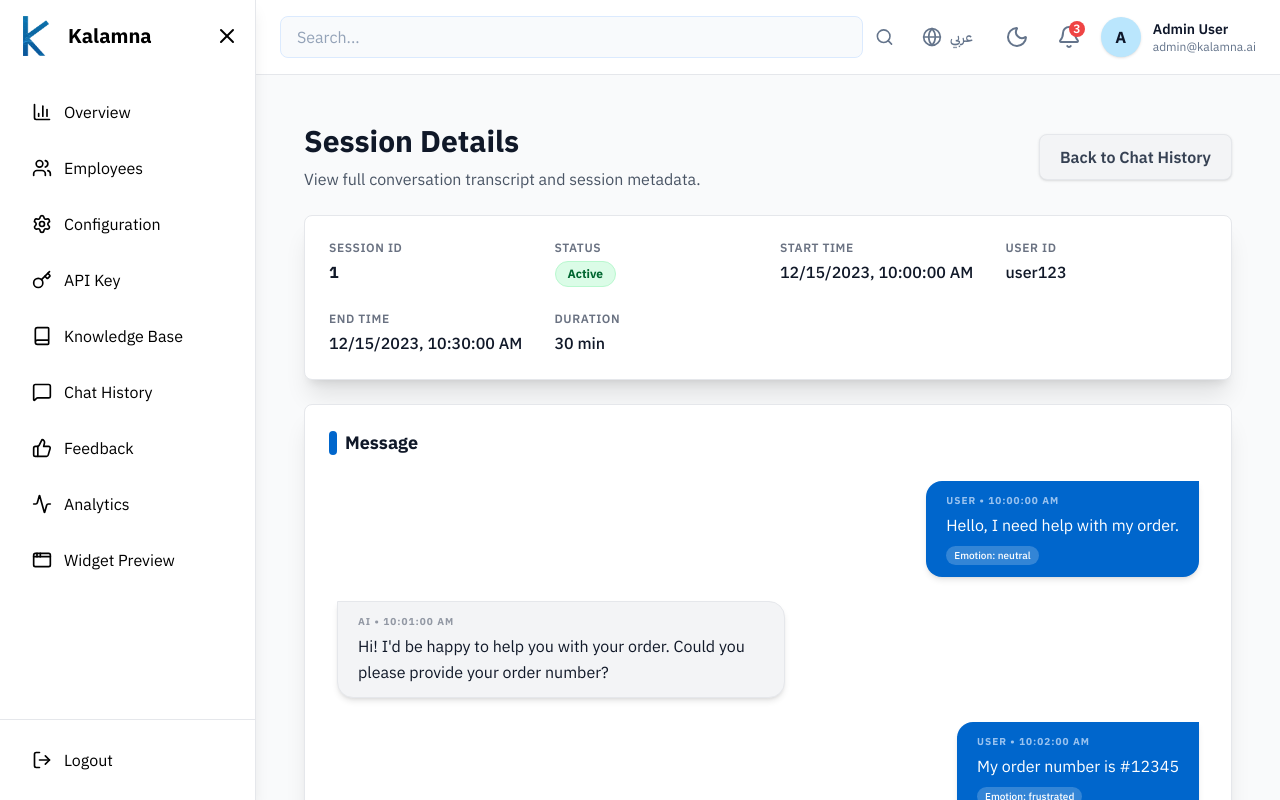
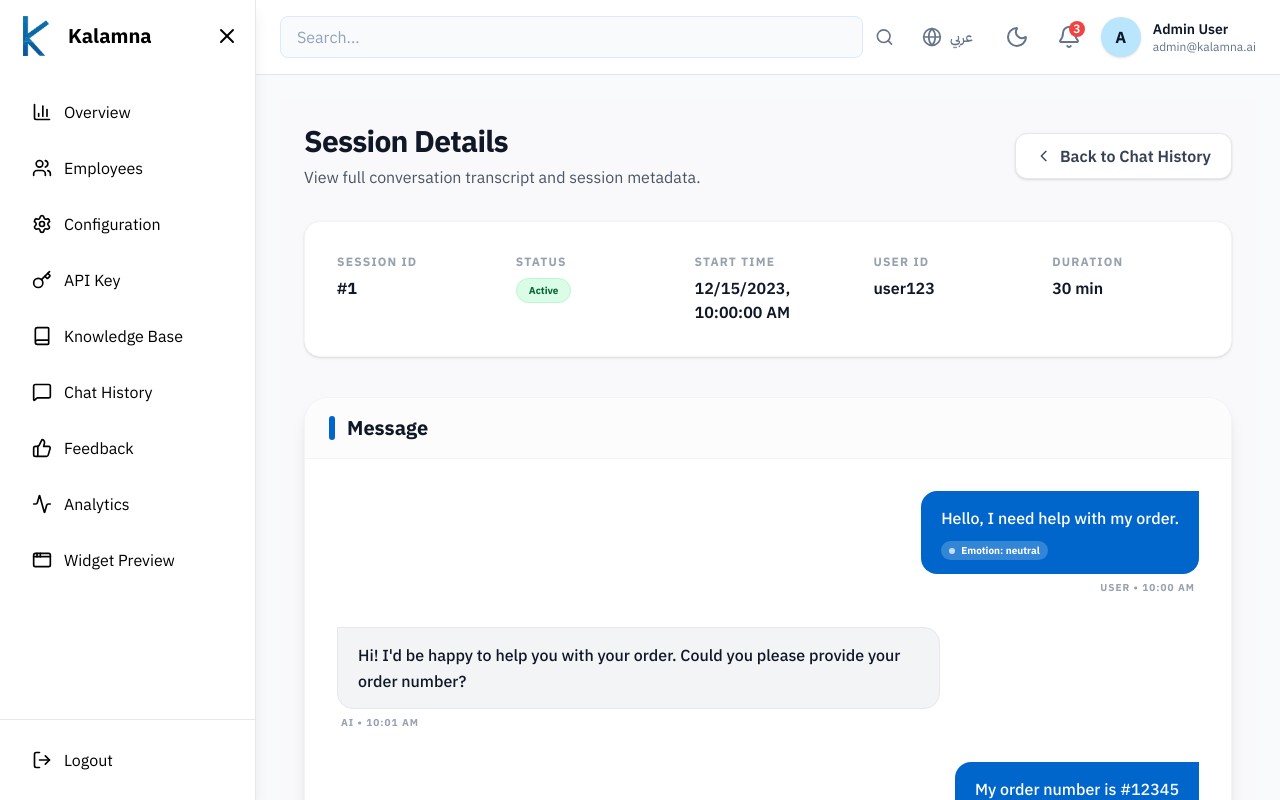
Before and after one commit to Kalamna/Kalamna-Dashboard, a React (Vite) app: page /chat-history/session/1 in a window 1280 px wide. Built offline with nearby package versions, Linux system fonts and the light colour scheme; sample sign-in values are in the browser's storage.

Commit message:
feat: core dashboard routing with authentication and initial sections for chat history, employees, and knowledge base.

```diff
--- a/src/components/knowledge-base/KnowledgeSection.tsx
+++ b/src/components/knowledge-base/KnowledgeSection.tsx
@@ -93,7 +93,8 @@ export const KnowledgeCard: React.FC<KnowledgeCardProps> = ({
                 |
               </span>
               <span
-                className={`px-2 py-0.5 rounded-full border text-[10px] sm:text-xs font-medium ${status === "active"
+                className={`px-2 py-0.5 rounded-full border text-[10px] sm:text-xs font-medium ${
+                  status === "active"
                     ? "bg-green-100 text-green-800 border-green-200 dark:bg-green-500/20 dark:text-green-400 dark:border-green-500/30"
                     : "bg-red-100 text-red-700 border-red-200 dark:bg-red-500/20 dark:text-red-400 dark:border-red-500/30"
                 }`}
@@ -226,7 +227,8 @@ export const KnowledgeList: React.FC = () => {
               <button
                 key={page}
                 onClick={() => setCurrentPage(page)}
-                className={`flex items-center gap-2 px-3 sm:px-4 py-2 rounded-md text-sm font-medium transition-all duration-200 whitespace-nowrap active:scale-95 shadow-sm border ${currentPage === page
+                className={`flex items-center gap-2 px-3 sm:px-4 py-2 rounded-md text-sm font-medium transition-all duration-200 whitespace-nowrap active:scale-95 shadow-sm border ${
+                  currentPage === page
                     ? "bg-[#0066cc] hover:bg-[#0052a3] dark:bg-[#3b82f6] dark:hover:bg-[#2563eb] text-white border-transparent"
                     : "bg-white dark:bg-[#0a1929] text-gray-700 dark:text-gray-300 border-[#e5e7eb] dark:border-[#1e3a5f] hover:bg-gray-50 dark:hover:bg-[#1a2f45]"
                 }`}
--- a/src/pages/auth/LoginPage.tsx
+++ b/src/pages/auth/LoginPage.tsx
@@ -4,6 +4,7 @@ import { BsMoon } from "react-icons/bs";
 import { useTranslation } from "react-i18next";
 import { useLanguage } from "../../context/LanguageContext";
 import { useDarkMode } from "../../context/DarkModeContext";
+import { useAuth } from "../../context/AuthContext";
 import KalamnaLight from "../../assets/images/KalamnaLight.png";
 import KalamnaDark from "../../assets/images/KalamnaDark.png";
 import "./Login.css";
@@ -20,6 +21,7 @@ const LoginPage = () => {
   const { t, i18n } = useTranslation();
   const { language, changeLanguage } = useLanguage();
   const { darkMode, toggleDarkMode } = useDarkMode();
+  const { login } = useAuth();
 
   useEffect(() => {
     i18n.changeLanguage(language);
@@ -32,6 +34,8 @@ const LoginPage = () => {
 
   const handleLogin = () => {
     if (email && password) {
+      // Set a dummy token to authenticate the user
+      login("dummy-auth-token");
       navigate("/dashboard");
     }
   };
--- a/src/pages/chat-history/ChatSessionPage.tsx
+++ b/src/pages/chat-history/ChatSessionPage.tsx
@@ -65,10 +65,10 @@ export const ChatSessionPage = () => {
   };
 
   return (
-    <div className="p-6 max-w-full overflow-x-hidden">
-      <div className="flex flex-col sm:flex-row justify-between items-start sm:items-center gap-4 mb-6">
-        <div className="space-y-2">
-          <h1 className="text-2xl sm:text-3xl font-bold text-gray-900 dark:text-white">
+    <div className="p-4 sm:p-6 max-w-7xl mx-auto overflow-x-hidden bg-gray-50/50 dark:bg-transparent min-h-screen">
+      <div className="flex flex-col sm:flex-row justify-between items-start sm:items-center gap-4 mb-8">
+        <div className="space-y-1.5">
+          <h1 className="text-2xl sm:text-3xl font-bold text-gray-900 dark:text-white tracking-tight">
             {t("sessionDetails")}
           </h1>
           <p className="text-sm sm:text-base text-gray-600 dark:text-gray-400">
@@ -80,133 +80,171 @@ export const ChatSessionPage = () => {
         </div>
         <button
           onClick={handleBack}
-          className="flex items-center gap-2 bg-gray-100 hover:bg-gray-200 dark:bg-[#0a1929] dark:hover:bg-[#1a2f45] text-gray-700 dark:text-gray-300 px-4 sm:px-5 py-2.5 rounded-lg transition-all duration-200 font-semibold shadow-sm hover:shadow-md active:scale-95 text-sm sm:text-base whitespace-nowrap border border-gray-200 dark:border-[#1e3a5f]"
+          className="group flex items-center gap-2 bg-white dark:bg-[#0d1f2d] hover:bg-gray-50 dark:hover:bg-[#1a2f45] text-gray-700 dark:text-gray-300 px-4 sm:px-5 py-2.5 rounded-xl transition-all duration-200 font-semibold shadow-sm hover:shadow-md active:scale-95 text-sm sm:text-base whitespace-nowrap border border-gray-200 dark:border-[#1e3a5f]"
         >
+          <svg
+            className="w-4 h-4 transition-transform group-hover:-translate-x-1"
+            fill="none"
+            stroke="currentColor"
+            viewBox="0 0 24 24"
+          >
+            <path
+              strokeLinecap="round"
+              strokeLinejoin="round"
+              strokeWidth="2"
+              d="M15 19l-7-7 7-7"
+            />
+          </svg>
           {t("backToChatHistory")}
         </button>
       </div>
 
-      {/* Session Header */}
-      <div className="bg-white dark:bg-[#0d1f2d] rounded-lg shadow-xl p-6 mb-6 border border-gray-200 dark:border-[#1e3a5f]">
-        <div className="grid grid-cols-1 md:grid-cols-2 lg:grid-cols-4 gap-6">
+      {/* Session Metadata Grid */}
+      <div className="sm:bg-white dark:sm:bg-[#0d1f2d] rounded-2xl sm:shadow-sm sm:border border-gray-100 dark:border-[#1e3a5f] p-4 sm:p-8 mb-10">
+        <div className="grid grid-cols-2 md:grid-cols-3 lg:grid-cols-5 gap-y-6 gap-x-4 sm:gap-8">
           <div>
-            <label className="block text-xs font-semibold text-gray-500 dark:text-gray-400 uppercase tracking-wider mb-1">
+            <label className="block text-[10px] sm:text-xs font-bold text-gray-400 dark:text-gray-500 uppercase tracking-widest mb-1.5">
               {t("sessionId")}
             </label>
-            <p className="text-gray-900 dark:text-white font-bold">
-              {session.id}
+            <p className="text-gray-900 dark:text-white font-bold text-base">
+              #{session.id}
             </p>
           </div>
           <div>
-            <label className="block text-xs font-semibold text-gray-500 dark:text-gray-400 uppercase tracking-wider mb-1">
+            <label className="block text-[10px] sm:text-xs font-bold text-gray-400 dark:text-gray-500 uppercase tracking-widest mb-1.5">
               {t("sessionStatus")}
             </label>
+            <div>
               <span
-              className={`inline-flex px-3 py-1 text-xs font-bold rounded-full border ${
+                className={`inline-flex px-3 py-1 text-[10px] font-bold rounded-full border ${
                   session.status === "active"
-                  ? "bg-green-100 text-green-800 border-green-200 dark:bg-green-500/20 dark:text-green-400 dark:border-green-500/30"
+                    ? "bg-green-100 text-green-800 border-green-200 dark:bg-green-500/10 dark:text-green-400 dark:border-green-500/20"
                     : session.status === "pending"
-                    ? "bg-yellow-100 text-yellow-800 border-yellow-200 dark:bg-yellow-500/20 dark:text-yellow-400 dark:border-yellow-500/30"
-                    : "bg-gray-100 text-gray-800 border-gray-200 dark:bg-gray-500/20 dark:text-gray-400 dark:border-gray-500/30"
+                      ? "bg-yellow-100 text-yellow-800 border-yellow-200 dark:bg-yellow-500/10 dark:text-yellow-400 dark:border-yellow-500/20"
+                      : "bg-gray-100 text-gray-800 border-gray-200 dark:bg-gray-500/10 dark:text-gray-400 dark:border-gray-500/20"
                 }`}
               >
                 {t(session.status)}
               </span>
             </div>
-          <div>
-            <label className="block text-xs font-semibold text-gray-500 dark:text-gray-400 uppercase tracking-wider mb-1">
+          </div>
+          <div className="col-span-2 sm:col-span-1">
+            <label className="block text-[10px] sm:text-xs font-bold text-gray-400 dark:text-gray-500 uppercase tracking-widest mb-1.5">
               {t("startTime")}
             </label>
-            <p className="text-gray-900 dark:text-white font-medium">
+            <p className="text-gray-900 dark:text-white font-semibold">
               {new Date(session.startTime).toLocaleString()}
             </p>
           </div>
           <div>
-            <label className="block text-xs font-semibold text-gray-500 dark:text-gray-400 uppercase tracking-wider mb-1">
+            <label className="block text-[10px] sm:text-xs font-bold text-gray-400 dark:text-gray-500 uppercase tracking-widest mb-1.5">
               {t("userId")}
             </label>
-            <p className="text-gray-900 dark:text-white font-medium">
+            <p className="text-gray-900 dark:text-white font-semibold">
               {session.userId}
             </p>
           </div>
-          {session.endTime && (
           <div>
-              <label className="block text-xs font-semibold text-gray-500 dark:text-gray-400 uppercase tracking-wider mb-1">
-                {t("endTime")}
-              </label>
-              <p className="text-gray-900 dark:text-white font-medium">
-                {new Date(session.endTime).toLocaleString()}
-              </p>
-            </div>
-          )}
-          <div>
-            <label className="block text-xs font-semibold text-gray-500 dark:text-gray-400 uppercase tracking-wider mb-1">
+            <label className="block text-[10px] sm:text-xs font-bold text-gray-400 dark:text-gray-500 uppercase tracking-widest mb-1.5">
               {t("duration")}
             </label>
-            <p className="text-gray-900 dark:text-white font-medium">
+            <p className="text-gray-900 dark:text-white font-semibold">
               {session.duration}
             </p>
           </div>
         </div>
       </div>
 
-      {/* Chat Messages */}
-      <div className="bg-white dark:bg-[#0d1f2d] rounded-lg shadow-xl p-6 mb-6 overflow-hidden border border-gray-200 dark:border-[#1e3a5f]">
-        <h2 className="text-lg font-bold mb-6 text-gray-900 dark:text-white flex items-center gap-2">
-          <div className="w-2 h-6 bg-[#0066cc] dark:bg-[#3b82f6] rounded-full"></div>
+      {/* Chat Messages Container */}
+      <div className="sm:bg-white dark:sm:bg-[#0d2133] rounded-3xl sm:shadow-lg sm:border border-gray-100 dark:border-[#1e3a5f] overflow-hidden flex flex-col mb-10">
+        <div className="px-1 sm:px-6 py-4 border-b border-transparent sm:border-gray-100 dark:sm:border-[#1e3a5f] bg-transparent sm:bg-gray-50/50 dark:sm:bg-[#0d1f2d] mb-4 sm:mb-0">
+          <h2 className="text-lg sm:text-xl font-bold text-gray-900 dark:text-white flex items-center gap-3">
+            <div className="w-1.5 h-6 bg-[#0066cc] dark:bg-[#3b82f6] rounded-full"></div>
             {t("messageContent")}
           </h2>
-        <div className="space-y-6 max-h-[500px] overflow-y-auto overflow-x-hidden px-2">
-          {session.messages.map((message) => (
+        </div>
+
+        <div className="p-0 sm:p-8 space-y-8 max-h-[700px] overflow-y-auto overflow-x-hidden scroll-smooth transition-all">
+          {session.messages.map((message) => {
+            const isUser = message.senderType === "user";
+            const isAI = message.senderType === "ai";
+
+            return (
               <div
                 key={message.id}
-              className={`flex ${message.senderType === "user" ? "justify-end" : "justify-start"} w-full`}
+                className={`flex ${isUser ? "justify-end" : "justify-start"} w-full animate-in fade-in slide-in-from-bottom-2 duration-300`}
               >
                 <div
-                className={`max-w-xs lg:max-w-md px-5 py-3 rounded-2xl shadow-md break-words ${
-                  message.senderType === "user"
-                    ? "bg-[#0066cc] dark:bg-[#3b82f6] text-white rounded-tr-none"
-                    : message.senderType === "ai"
-                      ? "bg-gray-100 dark:bg-[#0a1929] text-gray-900 dark:text-white border border-gray-200 dark:border-[#1e3a5f] rounded-tl-none"
-                      : "bg-green-600 dark:bg-green-500/20 text-white dark:text-green-400 border-0 dark:border dark:border-green-500/30 rounded-tl-none"
+                  className={`flex flex-col ${isUser ? "items-end" : "items-start"} max-w-[85%] sm:max-w-[70%]`}
+                >
+                  <div
+                    className={`px-5 py-3.5 rounded-2xl break-words relative transition-all ${
+                      isUser
+                        ? "bg-[#0066cc] dark:bg-[#3b82f6] text-white rounded-tr-none shadow-blue-500/10"
+                        : isAI
+                          ? "bg-gray-100 dark:bg-[#1a2f45] text-gray-900 dark:text-white border border-gray-200 dark:border-[#1e3a5f] rounded-tl-none"
+                          : "bg-green-600 dark:bg-green-500/20 text-white dark:text-green-400 rounded-tl-none"
                     }`}
                   >
-                <div
-                  className={`text-[10px] font-bold uppercase tracking-widest mb-1 opacity-70 ${message.senderType === "user" ? "text-blue-100" : "text-gray-500 dark:text-gray-400"}`}
-                >
-                  {t(message.senderType)} •{" "}
-                  {new Date(message.timestamp).toLocaleTimeString()}
-                </div>
-                <div className="text-sm sm:text-base leading-relaxed">
+                    <div className="text-sm sm:text-base leading-relaxed font-medium">
                       {message.content}
                     </div>
                     {message.emotion && (
                       <div
-                    className={`text-[10px] font-medium mt-2 px-2 py-0.5 rounded-full inline-block ${message.senderType === "user" ? "bg-white/20 text-white" : "bg-gray-200 dark:bg-[#1a2f45] text-gray-700 dark:text-gray-300"}`}
+                        className={`mt-2.5 px-2 py-0.5 rounded-full inline-flex items-center gap-1.5 text-[10px] font-bold ${
+                          isUser
+                            ? "bg-white/20 text-white"
+                            : "bg-gray-200 dark:bg-[#0d1f2d] text-gray-700 dark:text-gray-300"
+                        }`}
                       >
+                        <span className="w-1.5 h-1.5 rounded-full bg-current animate-pulse"></span>
                         {t("detectedEmotion")}: {message.emotion}
                       </div>
                     )}
                   </div>
+                  <div
+                    className={`mt-1.5 text-[10px] font-bold uppercase tracking-widest text-gray-400 dark:text-gray-500 ${isUser ? "mr-1" : "ml-1"}`}
+                  >
+                    {t(message.senderType)} •{" "}
+                    {new Date(message.timestamp).toLocaleTimeString([], {
+                      hour: "2-digit",
+                      minute: "2-digit",
+                    })}
                   </div>
-          ))}
+                </div>
+              </div>
+            );
+          })}
         </div>
       </div>
 
-      {/* Send Message (only for active/pending) */}
+      {/* Unified Input Box */}
       {(session.status === "active" || session.status === "pending") && (
-        <div className="bg-white dark:bg-[#0d1f2d] rounded-lg shadow-xl p-6 overflow-hidden border border-gray-200 dark:border-[#1e3a5f]">
-          <div className="flex space-x-4 flex-wrap gap-4">
+        <div className="bg-white dark:bg-[#0d1f2d] rounded-2xl shadow-lg border border-gray-100 dark:border-[#1e3a5f] p-4 sm:p-6 sticky bottom-4 sm:bottom-0">
+          <div className="flex items-center gap-3 sm:gap-4 flex-nowrap">
             <input
               type="text"
               placeholder={t("messagePlaceholder")}
-              className="flex-1 min-w-0 px-4 py-3 border border-gray-300 dark:border-[#1e3a5f] rounded-lg shadow-sm focus:outline-none focus:ring-2 focus:ring-[#0066cc] dark:focus:ring-[#3b82f6] focus:border-transparent bg-white dark:bg-[#0a1929] text-gray-900 dark:text-white placeholder-gray-400 dark:placeholder-gray-500"
+              className="flex-1 min-w-0 px-5 sm:px-6 py-3.5 sm:py-4 border border-gray-200 dark:border-[#1e3a5f] rounded-2xl shadow-sm focus:outline-none focus:ring-2 focus:ring-[#0066cc] dark:focus:ring-[#3b82f6] focus:border-transparent bg-white dark:bg-[#112336] text-gray-900 dark:text-white placeholder-gray-400 dark:placeholder-gray-500 text-sm sm:text-base transition-all"
             />
             <button
               onClick={handleSendMessage}
-              className="px-6 py-3 bg-[#0066cc] hover:bg-[#0052a3] dark:bg-[#3b82f6] dark:hover:bg-[#2563eb] text-white rounded-lg transition-all duration-200 font-bold shadow-lg hover:shadow-xl active:scale-95"
+              className="p-3.5 sm:px-8 sm:py-4 bg-[#0066cc] hover:bg-[#0052a3] dark:bg-[#3b82f6] dark:hover:bg-[#2563eb] text-white rounded-2xl transition-all duration-200 font-bold shadow-lg hover:shadow-xl active:scale-95 flex items-center justify-center min-w-[50px] sm:min-w-0"
             >
-              {t("sendMessage")}
+              <span className="hidden sm:inline">{t("sendMessage")}</span>
+              <svg
+                className="w-5 h-5 sm:ml-2 rotate-90"
+                fill="none"
+                stroke="currentColor"
+                viewBox="0 0 24 24"
+              >
+                <path
+                  strokeLinecap="round"
+                  strokeLinejoin="round"
+                  strokeWidth="2"
+                  d="M12 19l9 2-9-18-9 18 9-2zm0 0v-8"
+                />
+              </svg>
             </button>
           </div>
         </div>
```
Also changed, not shown: src/App.tsx (+7 -1 lines), src/components/auth/ProtectedRoute.tsx (added, +23 -0 lines), src/components/chat-history/ChatHistorySection.tsx (+8 -7 lines), src/components/employees/InviteEmployeeForm.tsx (+12 -8 lines), src/context/AuthContext.tsx (+48 -5 lines). Lines whose indentation alone changed are shown as unchanged.
